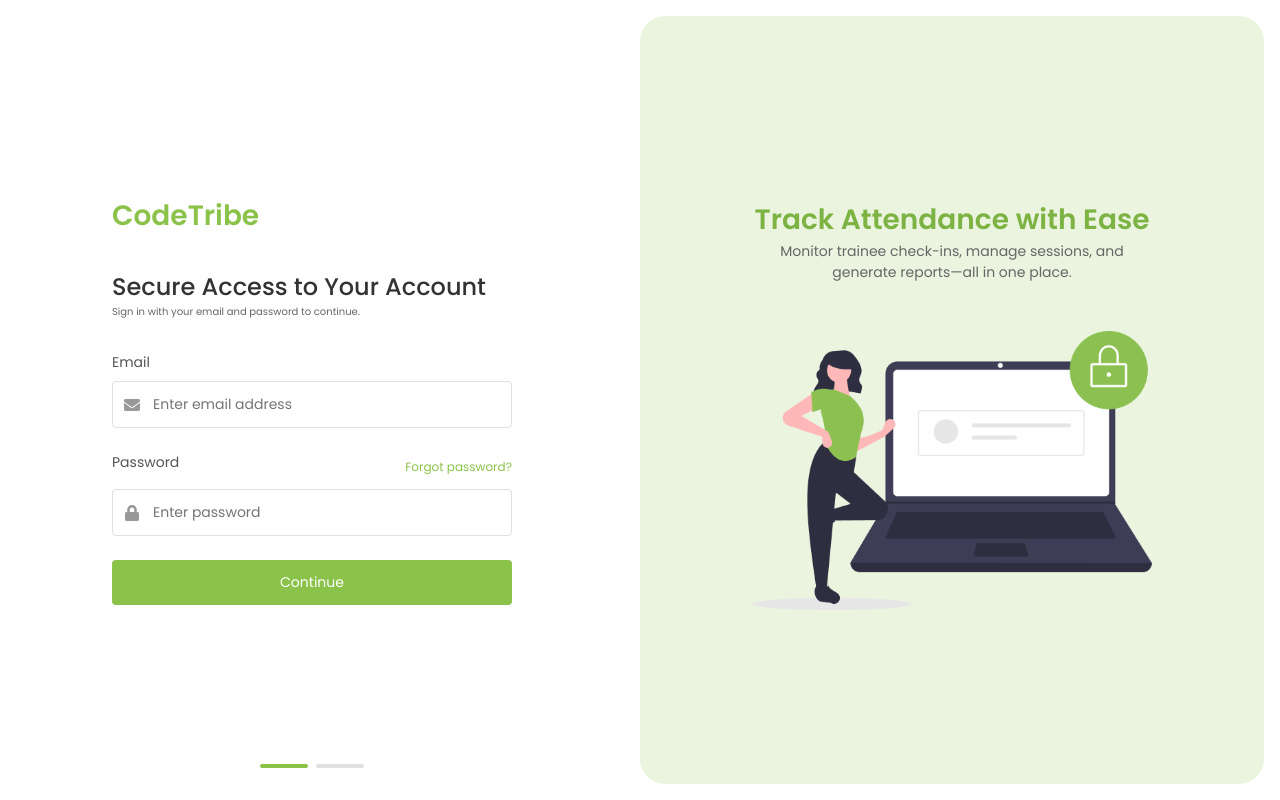
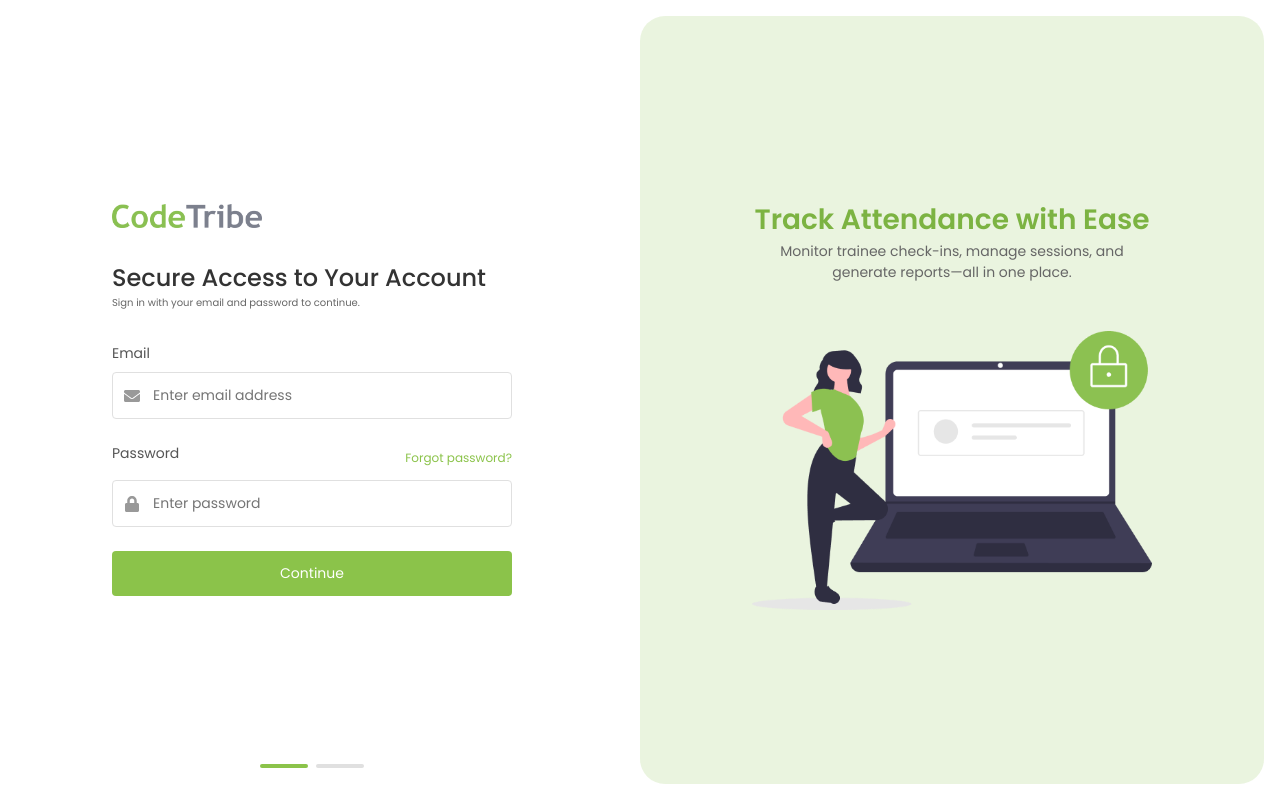
Before and after one commit to Soweto-CodeTribe/TimeManagementSystemAdmin, a React (Vite) app: page /login in a window 1280 px wide. Built offline with nearby package versions, Linux system fonts and the light colour scheme.

Commit message:
feat. included the logo on the form

```diff
--- a/src/Components/Login.jsx
+++ b/src/Components/Login.jsx
@@ -4,6 +4,8 @@ import { useState } from "react";
 import { useNavigate } from "react-router-dom";
 import { FaEnvelope, FaLock } from "react-icons/fa";
 import "../Components/styling/Login.css";
+import logo from "../assets/CodeTribeImage.png"; // Adjust the path as needed
+
 
 const Login = ({ setIsAuthenticated }) => {
   const [email, setEmail] = useState("");
@@ -54,7 +56,7 @@ const Login = ({ setIsAuthenticated }) => {
       {/* Left Section - Login Form */}
       <div className="login-left">
         <div className="login-content">
-          <h1 className="brand">CodeTribe</h1>
+        <img src={logo} alt="Brand Logo" className="brand-logo" />
 
           <div className="login-header">
             <h2>Secure Access to Your Account</h2>
--- a/src/Components/styling/Login.css
+++ b/src/Components/styling/Login.css
@@ -209,6 +209,12 @@
   line-height: 1.5;
   font-size: 0.875rem;
 }
+.brand-logo {
+  width: 150px; /* Adjust size as needed */
+  height: auto;
+  display: block;
+  margin-bottom: 2rem;
+}
 
 .illustration-wrapper {
   position: relative;
```
